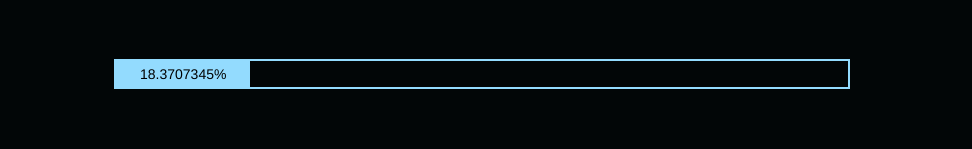
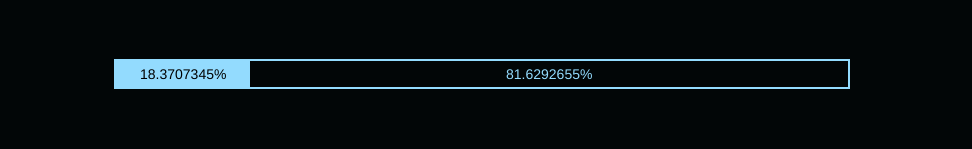
Before and after one commit to Nyoho/time-flies, a React (Vite) app: page / in a window 1280 px wide. Shown: the part 248-397 px from the top of the page, without its empty margins (158-1130 px from the left). Built offline with nearby package versions, Linux system fonts and the light colour scheme.

Commit message:
Add remaining percentage to the progress bar

```diff
--- a/src/components/time-flies.jsx
+++ b/src/components/time-flies.jsx
@@ -8,6 +8,7 @@ const TimeFlies = (props) => {
   const [flipped, setFlipped] = useState(false)
   const time = props.time
   const progressPercent = (1 - time.remain) * 100
+  const remainingPercent = time.remain * 100
 
   return (
     <>
@@ -24,7 +25,7 @@ const TimeFlies = (props) => {
             <div className="row mt-5 mb-3">
               <div className="col-lg-8 offset-lg-2 col-md-10 offset-md-1 col-12">
                 <div
-                  className="border border-2 border-primary"
+                  className="border border-2 border-primary d-flex"
                   role="progressbar"
                   aria-label="今年の経過割合"
                   aria-valuenow={progressPercent}
@@ -32,12 +33,18 @@ const TimeFlies = (props) => {
                   aria-valuemax="100"
                   style={{ height: '30px', fontSize: '1rem' }}
                 >
-                  <div
+                  <span
                     className="bg-primary text-black d-flex align-items-center justify-content-center small"
                     style={{ height: '28px', width: `${progressPercent}%` }}
                   >
                     {progressPercent.toFixed(7)}%
-                  </div>
+                  </span>
+                  <span
+                    className="d-flex align-items-center justify-content-center small"
+                    style={{ height: '28px', width: `${remainingPercent}%` }}
+                  >
+                    {remainingPercent.toFixed(7)}%
+                  </span>
                 </div>
               </div>
             </div>
```
